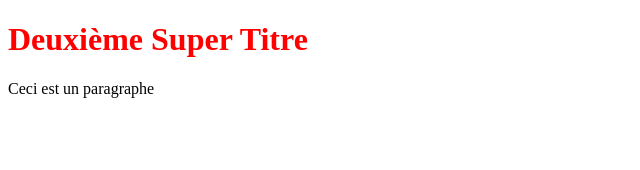
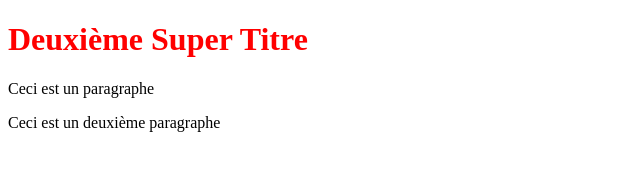
Before and after one commit to Nicolas-DWWM/Premierprojet, a plain HTML site: page index.html in a window 1280 px wide. Shown: the whole page, without its empty margins (0-640 px from the left). Drawn offline with Linux system fonts and the light colour scheme.

Commit message:
Ajout d'un deuxième paragraphe

```diff
--- a/index.html
+++ b/index.html
@@ -11,6 +11,7 @@
     <body>
         <h1>Deuxième Super Titre</h1>
         <p>Ceci est un paragraphe</p>
+        <p>Ceci est un deuxième paragraphe</p>
     </body>
 
 </html>
```
